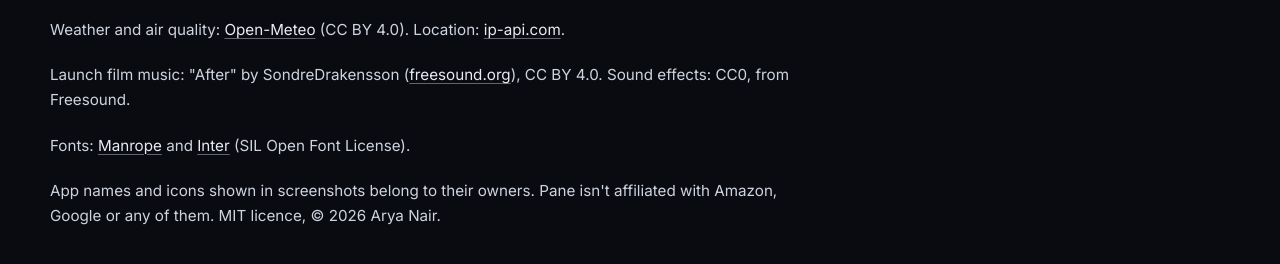
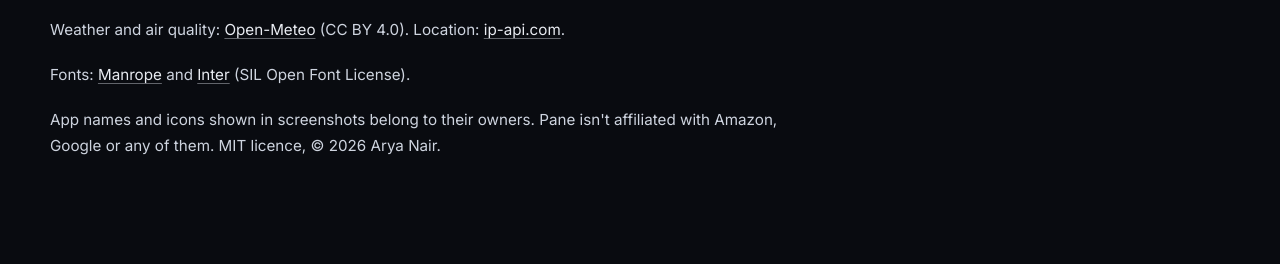
Before and after one commit to Arya-A-Nair/pane-tv, a plain HTML site: page site/index.html in a window 1280 px wide. Shown: the part 8260-8524 px from the top of the page. After the commit the page ends 8490 px from the top, so only its background shows below. Drawn offline with Linux system fonts and the light colour scheme.

Commit message:
Docs: Windows install works under the default execution policy; drop film music credit (track replaced with CC0)
Co-Authored-By: Claude Opus 5.5 <noreply@anthropic.com>

```diff
--- a/site/index.html
+++ b/site/index.html
@@ -340,7 +340,6 @@ footer .mark{margin:0;font-size:1.4rem}
     <a class="mark" href="#top">Pane</a>
     <p>Earth and Moon imagery: NASA (public domain), including the Artemis II "Earthset" and International Space Station photography. Moon surface map: NASA Lunar Reconnaissance Orbiter (public domain).</p>
     <p>Weather and air quality: <a href="https://open-meteo.com">Open-Meteo</a> (CC BY 4.0). Location: <a href="https://ip-api.com">ip-api.com</a>.</p>
-    <p>Launch film music: "After" by SondreDrakensson (<a href="https://freesound.org/s/558260/">freesound.org</a>), CC BY 4.0. Sound effects: CC0, from Freesound.</p>
     <p>Fonts: <a href="https://github.com/sharanda/manrope">Manrope</a> and <a href="https://rsms.me/inter/">Inter</a> (SIL Open Font License).</p>
     <p>App names and icons shown in screenshots belong to their owners. Pane isn't affiliated with Amazon, Google or any of them. MIT licence, © 2026 Arya Nair.</p>
   </div>
```
Also changed, not shown: 1 other file.
